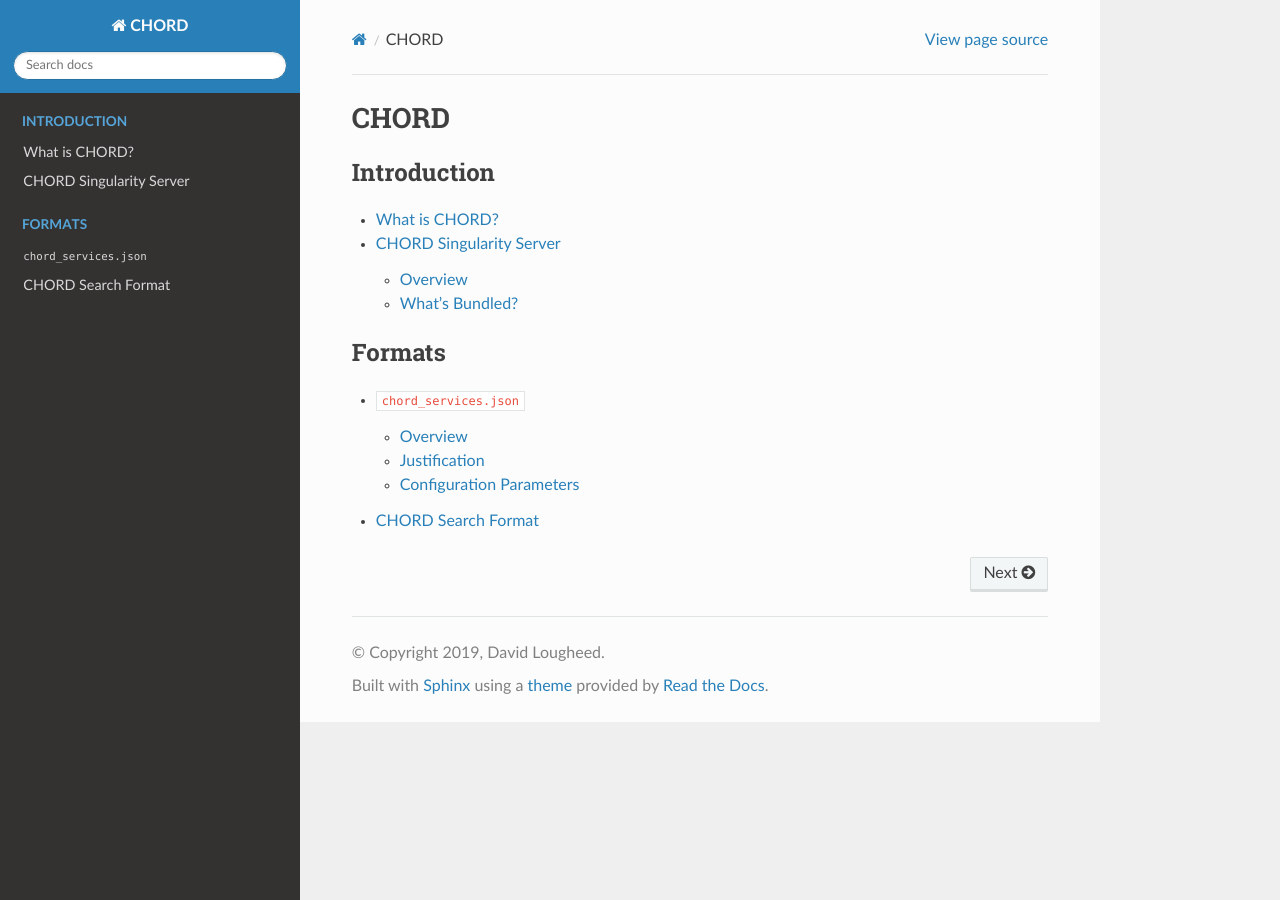
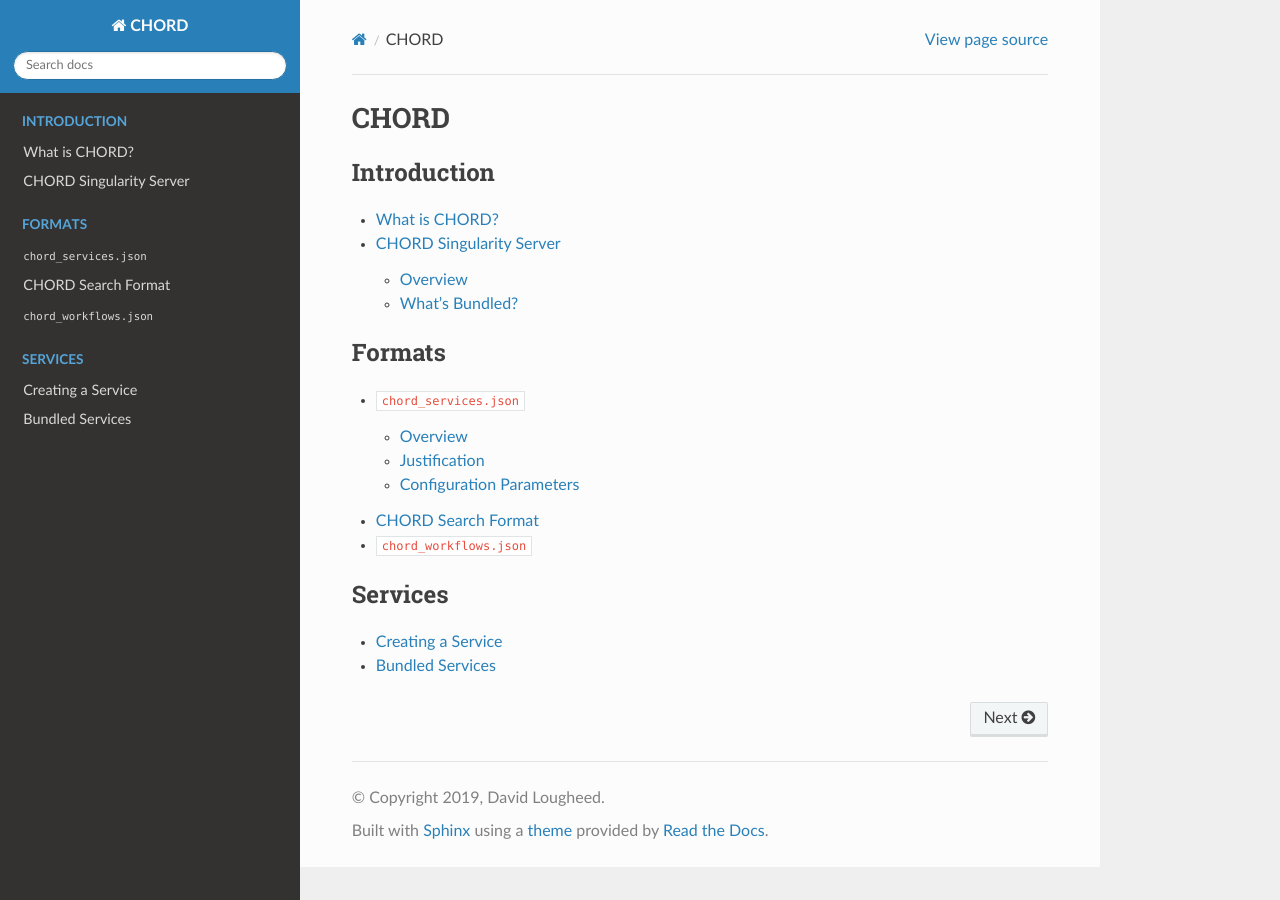
Before and after one commit to c3g/chord_docs, a Sphinx documentation site: the page built from docs/index.rst, in a window 1280 px wide. Built offline with Sphinx 7.4.7 and the Read the Docs theme 2.0.0, drawn with Linux system fonts in a browser that asks for light colours.

Commit message:
Add some more skeleton documents

```diff
--- /dev/null
+++ b/docs/formats/chord_workflows.rst
@@ -0,0 +1,5 @@
+========================
+``chord_workflows.json``
+========================
+
+TODO
--- a/docs/index.rst
+++ b/docs/index.rst
@@ -19,3 +19,11 @@ CHORD
 
    formats/chord_services
    formats/chord_search
+   formats/chord_workflows
+
+.. toctree::
+   :maxdepth: 2
+   :caption: Services
+
+   services/creating_a_service
+   services/bundled_services
--- /dev/null
+++ b/docs/services/bundled_services.rst
@@ -0,0 +1,5 @@
+================
+Bundled Services
+================
+
+TODO
--- /dev/null
+++ b/docs/services/creating_a_service.rst
@@ -0,0 +1,5 @@
+==================
+Creating a Service
+==================
+
+TODO
```
